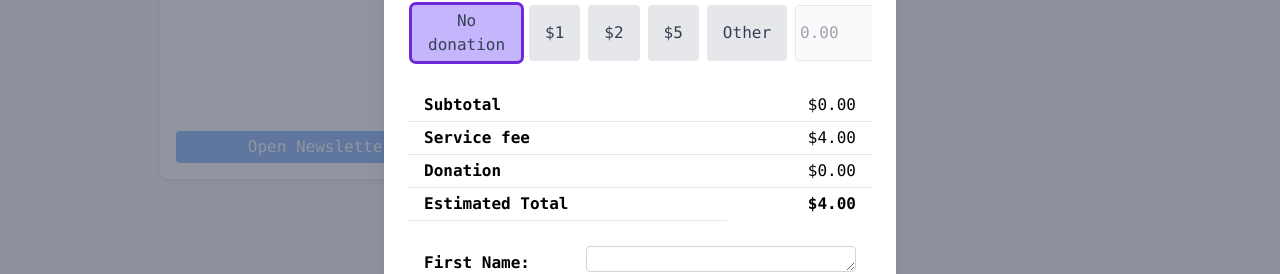
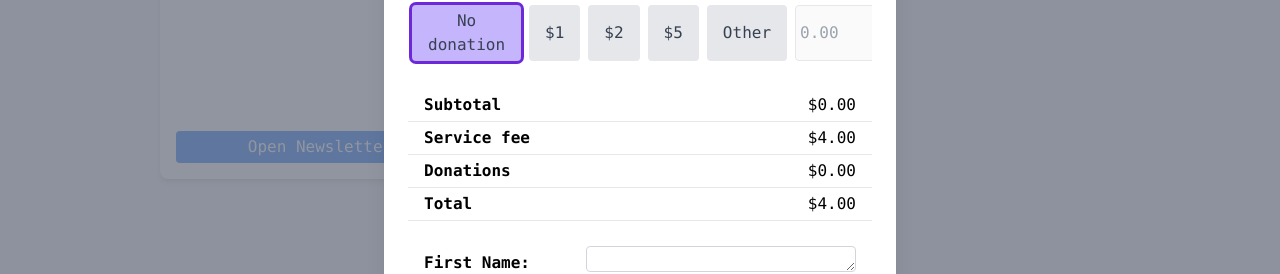
Before and after one commit to tiramirez/minimalist_buying_club, a React (Create React App) app in the folder app/frontend/: page / in a window 1280 px wide. Both pictures are taken after a click on the button "Checkout". Shown: the part 457-731 px from the top of the page. Built offline with nearby package versions, Linux system fonts and the light colour scheme; no server answers; the HTML template or start-up script is replaced by a standard one.

Commit message:
[refactor] order details table as component

```diff
--- /dev/null
+++ b/app/frontend/src/components/checkout/detailstable/index.jsx
@@ -0,0 +1,29 @@
+import React from "react";
+import { NumericFormat } from 'react-number-format';
+
+export function OrderDetailsTable(props) {
+    const { orderDetails } = props
+
+    return (
+        <div>
+            <table className="w-full text-left border-collapse">
+                <tbody>
+                    {orderDetails.map((item) =>
+                        <tr>
+                            <td className="border-b md:py-1 px-1 md:px-4 font-semibold">
+                                {item.label}
+                            </td>
+                            <td className="border-b md:py-1 px-1 md:px-4 text-right">
+                                <NumericFormat
+                                    value={item.value.toFixed(2)}
+                                    displayType={'text'}
+                                    thousandSeparator={true}
+                                    prefix={'$'} />
+                            </td>
+                        </tr>
+                    )}
+                </tbody>
+            </table>
+        </div>
+    )
+}
--- a/app/frontend/src/components/checkoutModal.jsx
+++ b/app/frontend/src/components/checkoutModal.jsx
@@ -1,8 +1,8 @@
 import React, { useEffect, useState } from "react";
 import axios from 'axios';
-import { NumericFormat } from 'react-number-format';
 import { Dialog, DialogBackdrop, DialogPanel } from '@headlessui/react'
 import './newsletterModal.css';
+import { OrderDetailsTable } from './checkout/detailstable'
 
 function Checkout({ show, productsList, handleDeleteCart, onCloseButtonClick, handleConfirmation, handleError, updateCheckoutResponse }) {
   // const [newsletterContent, setContent] = useState({});
@@ -197,34 +197,16 @@ function Checkout({ show, productsList, handleDeleteCart, onCloseButtonClick, ha
                       </div>
                     </div>
                     <div className="mb-6">
-                      <table className="w-full text-left border-collapse">
-                        <tbody>
-                          <tr>
-                            <td className="border-b md:py-1 px-1 md:px-4 font-semibold">Subtotal</td>
-                            <td className="border-b md:py-1 px-1 md:px-4 text-right">
-                              <NumericFormat value={orderSubtotal.toFixed(2)} displayType={'text'} thousandSeparator={true} prefix={'$'} />
-                            </td>
-                          </tr>
-                          <tr>
-                            <td className="border-b md:py-1 px-1 md:px-4 font-semibold">Service fee</td>
-                            <td className="border-b md:py-1 px-1 md:px-4 text-right">
-                              <NumericFormat value={serviceFee.toFixed(2)} displayType={'text'} thousandSeparator={true} prefix={'$'} />
-                            </td>
-                          </tr>
-                          <tr>
-                            <td className="border-b md:py-1 px-1 md:px-4 font-semibold">Donation</td>
-                            <td className="border-b md:py-1 px-1 md:px-4 text-right">
-                              <NumericFormat value={donation.toFixed(2)} displayType={'text'} thousandSeparator={true} prefix={'$'} />
-                            </td>
-                          </tr>
-                          <tr>
-                            <td className="border-b md:py-1 px-1 md:px-4 font-semibold">Estimated Total</td>
-                            <td className="font-bold md:py-1 px-1 md:px-4 text-right">
-                              <NumericFormat value={orderTotal.toFixed(2)} displayType={'text'} thousandSeparator={true} prefix={'$'} />
-                            </td>
-                          </tr>
-                        </tbody>
-                      </table>
+                      <OrderDetailsTable
+                        orderDetails={
+                          [
+                            {"label":"Subtotal", "value":orderSubtotal},
+                            {"label":"Service fee", "value":serviceFee},
+                            {"label":"Donations", "value":donation},
+                            {"label":"Total", "value":orderTotal}
+                          ]
+                        }
+                      />
                     </div>
                     <table className="w-full mb-6">
                       <tbody>
```
